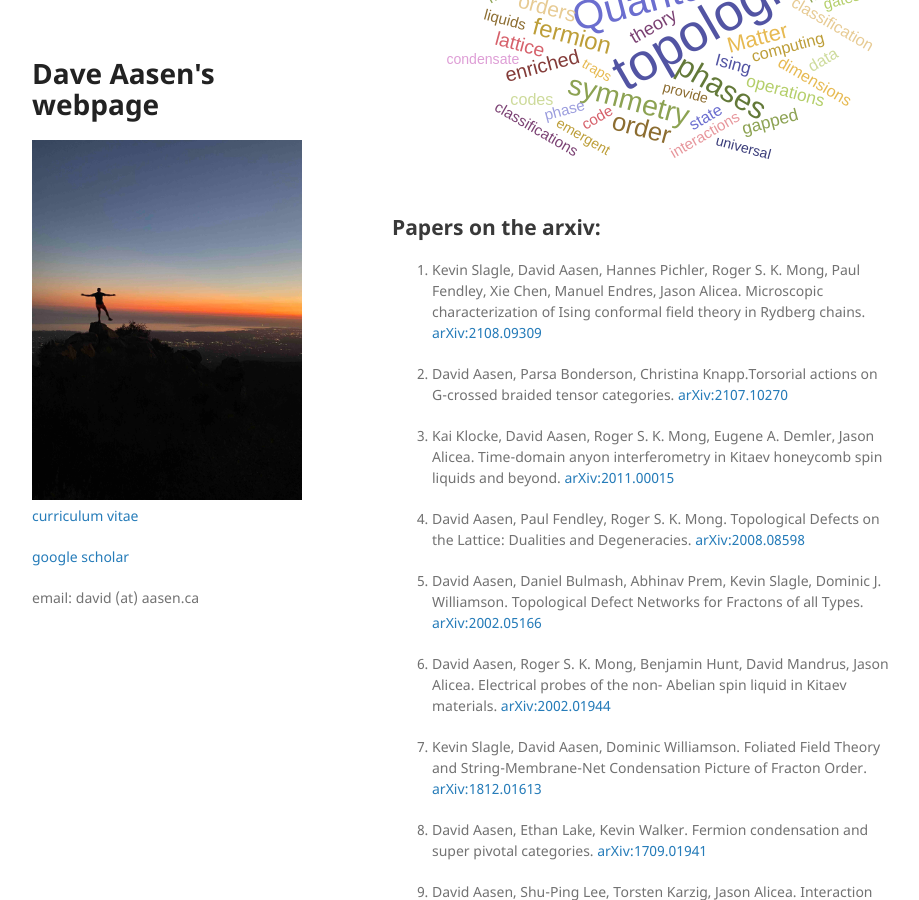
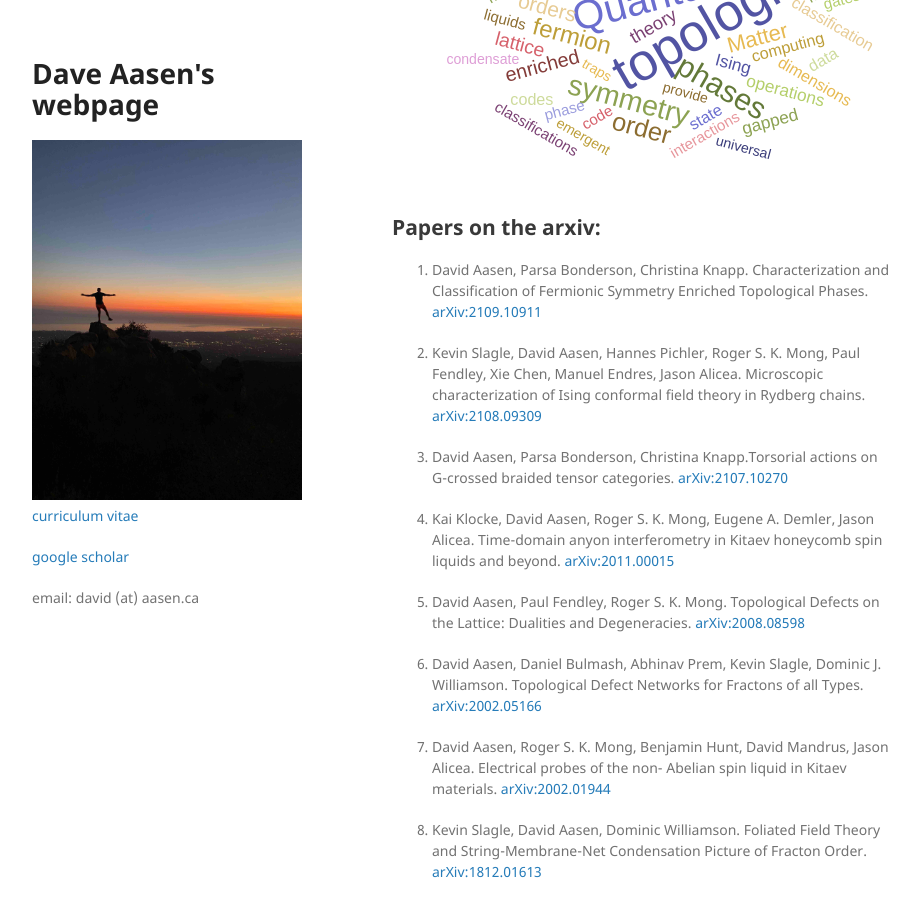
Before and after one commit to davidaasen/davidaasen.github.io, a Jekyll site: the page built from index.md, in a window 1280 px wide and 900 px high, scrolled down 955 px. Shown: the whole window, without its empty margins (178-1097 px from the left). Built offline with Jekyll 4.4.1, drawn with Linux system fonts in a browser that asks for light colours; our own code applies the rules of GitHub Pages for plain Markdown files.

Commit message:
Update index.md

```diff
--- a/index.md
+++ b/index.md
@@ -20,6 +20,9 @@ Inspired by the need for realistic blueprints of quantum computing hardware, my
 <img src="./WordCloud.svg">
 
 ## Papers on the arxiv:
+
+1. David Aasen, Parsa Bonderson, Christina Knapp. Characterization and Classification of Fermionic Symmetry Enriched Topological Phases. [arXiv:2109.10911
+](https://arxiv.org/abs/2109.10911)
 
 1. Kevin Slagle, David Aasen, Hannes Pichler, Roger S. K. Mong, Paul Fendley, Xie Chen, Manuel Endres, Jason Alicea. Microscopic characterization of Ising conformal field theory in Rydberg chains. [arXiv:2108.09309](https://arxiv.org/abs/2108.09309)
 
```
